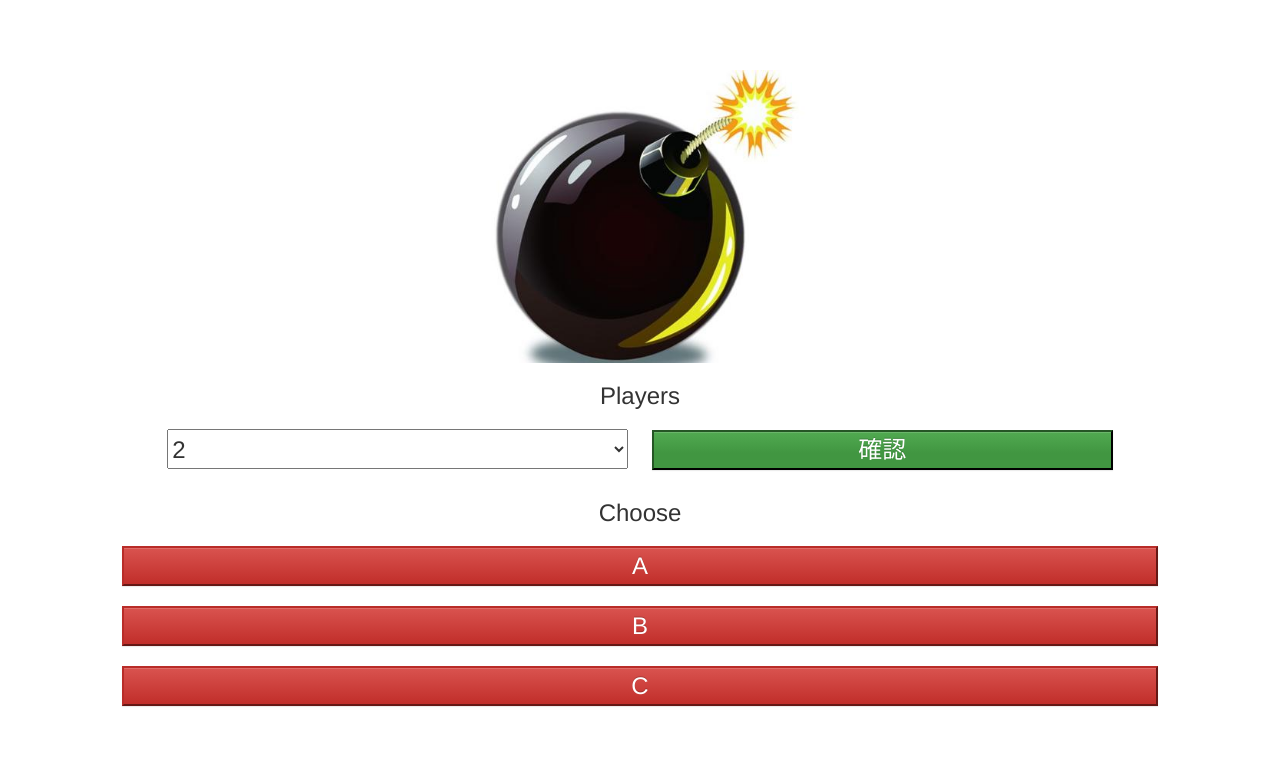
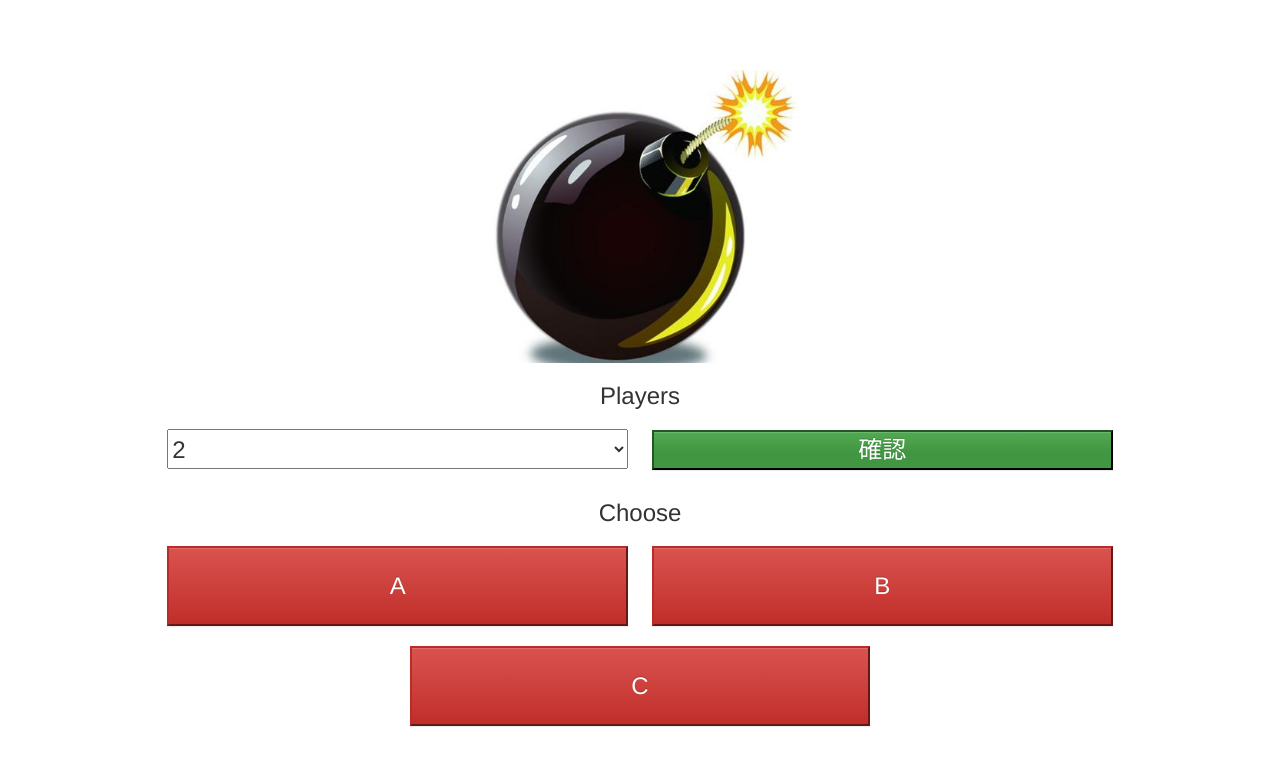
Before and after one commit to imsohappysc/imsohappysc.github.io, a plain HTML site: page bomb.html in a window 1280 px wide. Both pictures are taken after a click on the button "確認". Drawn offline with nearby package versions, Linux system fonts and the light colour scheme.

Commit message:
Add files via upload

```diff
--- a/bomb.html
+++ b/bomb.html
@@ -28,7 +28,7 @@
         visibility: visible;
     }
     .size{
-        width:90%;height:4rem;font-size:24px;
+        width:40%;height:8rem;font-size:24px;
         margin: 1rem;
     }
     .confirm{
@@ -71,16 +71,16 @@
 
     <div class="body">
         <h3>Choose</h3>
-        <button class="disable" type="button" id="A0" value="0" onclick="C1(0)">A</button><br>
-        <button class="disable" type="button" id="A1" value="1" onclick="C1(1)">B</button><br>
-        <button class="disable" type="button" id="A2" value="2" onclick="C1(2)">C</button><br>
-        <button class="disable" type="button" id="A3" value="3" onclick="C1(3)">D</button><br>
-        <button class="disable" type="button" id="A4" value="4" onclick="C1(4)">E</button><br>
-        <button class="disable" type="button" id="A5" value="5" onclick="C1(5)">F</button><br>
-        <button class="disable" type="button" id="A6" value="6" onclick="C1(6)">G</button><br>
-        <button class="disable" type="button" id="A7" value="7" onclick="C1(7)">H</button><br>
-        <button class="disable" type="button" id="A8" value="8" onclick="C1(8)">I</button><br>
-        <button class="disable" type="button" id="A9" value="9" onclick="C1(9)">J</button><br>
+        <button class="disable" type="button" id="A0" value="0" onclick="C1(0)">A</button>
+        <button class="disable" type="button" id="A1" value="1" onclick="C1(1)">B</button>
+        <button class="disable" type="button" id="A2" value="2" onclick="C1(2)">C</button>
+        <button class="disable" type="button" id="A3" value="3" onclick="C1(3)">D</button>
+        <button class="disable" type="button" id="A4" value="4" onclick="C1(4)">E</button>
+        <button class="disable" type="button" id="A5" value="5" onclick="C1(5)">F</button>
+        <button class="disable" type="button" id="A6" value="6" onclick="C1(6)">G</button>
+        <button class="disable" type="button" id="A7" value="7" onclick="C1(7)">H</button>
+        <button class="disable" type="button" id="A8" value="8" onclick="C1(8)">I</button>
+        <button class="disable" type="button" id="A9" value="9" onclick="C1(9)">J</button>
         <button class="disable" type="button" id="A10" value="10" onclick="C1(10)">K</button>
     </div>
 
```
